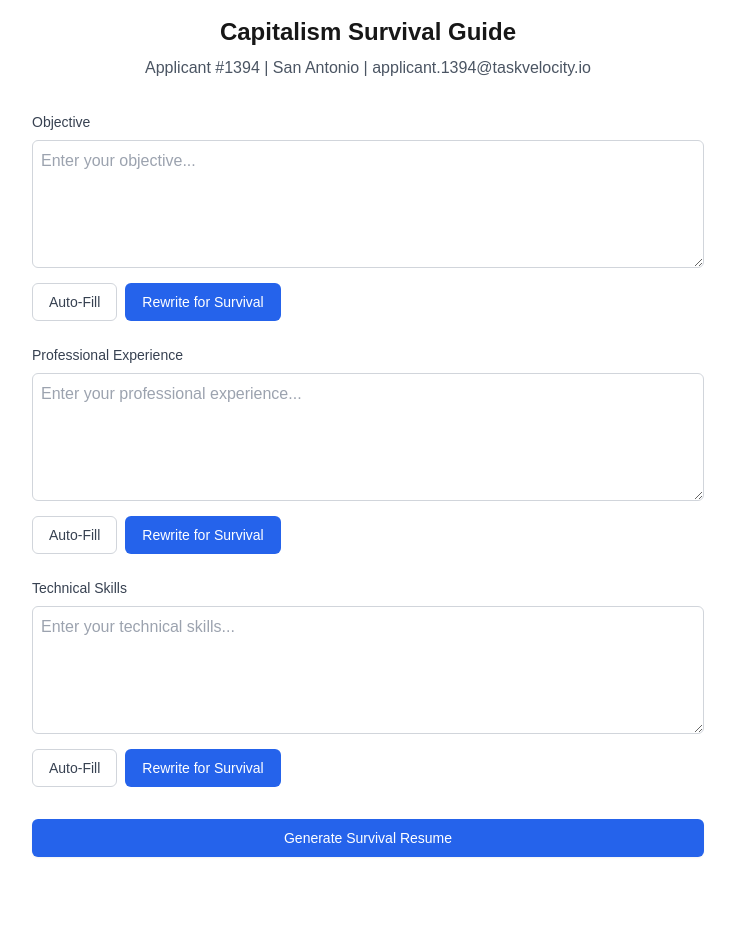
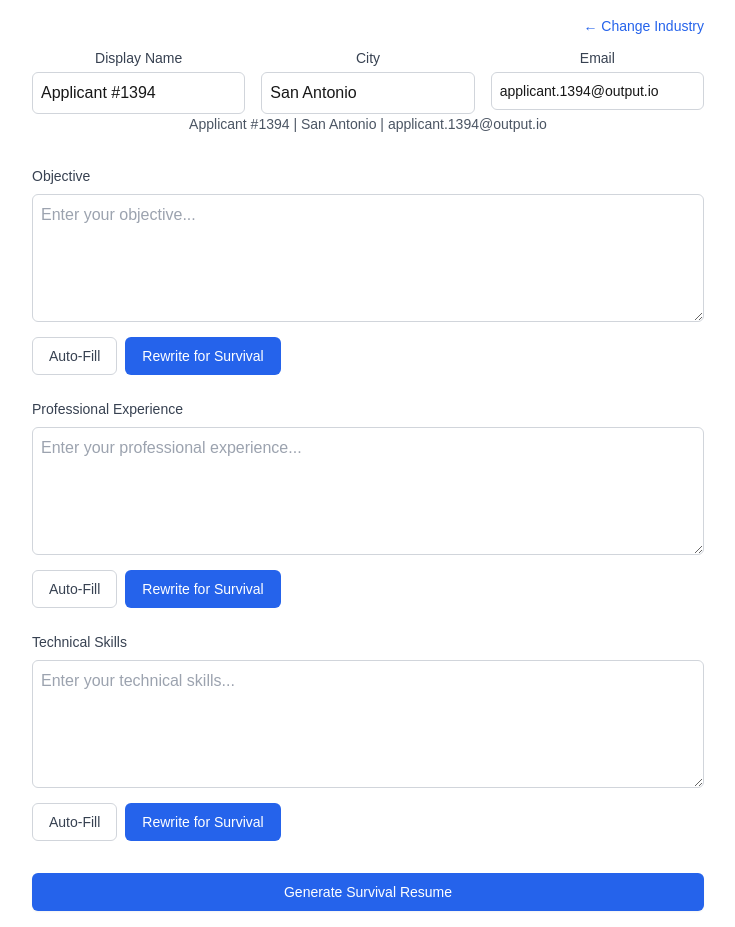
Before and after one commit to aadjones/resume, a Next.js app: page /input in a window 1280 px wide. Shown: the whole page, without its empty margins (272-1007 px from the left). Before the commit the page ends 873 px from the top, so only its background shows below. Built offline with nearby package versions, Linux system fonts and the light colour scheme.

Commit message:
Refine flow by saving data when user presses back from preview page

```diff
--- a/app/input/page.tsx
+++ b/app/input/page.tsx
@@ -13,11 +13,44 @@ export default function InputPage() {
   const industry = searchParams.get('industry') || 'tech'; // Default to tech for testing
 
   const [fields, setFields] = useState<ResumeField[]>([]);
-  const [applicantInfo, setApplicantInfo] = useState<{ applicantNumber: string; city: string; email: string } | null>(null);
+  const [applicantInfo, setApplicantInfo] = useState<{
+    displayName: string;
+    city: string;
+    emailUsername: string;
+    hasEditedDisplayName: boolean;
+  }>({
+    displayName: '',
+    city: '',
+    emailUsername: '',
+    hasEditedDisplayName: false
+  });
+  const [showConfirmDialog, setShowConfirmDialog] = useState(false);
 
   useEffect(() => {
-    setApplicantInfo(generateApplicantHeader());
-  }, []);
+    // Check if we have values in URL parameters
+    const applicantNumber = searchParams.get('applicantNumber');
+    const city = searchParams.get('city');
+    const email = searchParams.get('email');
+
+    if (applicantNumber || city || email) {
+      // If we have URL parameters, use those values
+      setApplicantInfo({
+        displayName: applicantNumber || '',
+        city: city || '',
+        emailUsername: email || '',
+        hasEditedDisplayName: false
+      });
+    } else {
+      // Only generate new values if we don't have URL parameters
+      const generated = generateApplicantHeader();
+      setApplicantInfo({
+        displayName: generated.applicantNumber,
+        city: generated.city,
+        emailUsername: generated.email,
+        hasEditedDisplayName: false
+      });
+    }
+  }, [searchParams]); // Add searchParams to dependency array
 
   useEffect(() => {
     // Set up fields based on industry
@@ -39,14 +72,15 @@ export default function InputPage() {
       ]
     };
 
+    // Initialize fields with values from URL parameters if they exist
     setFields(
       fieldLabels[industry as keyof typeof fieldLabels].map(({ id, label }) => ({
         id,
         label,
-        value: ''
+        value: searchParams.get(id) || ''
       }))
     );
-  }, [industry]);
+  }, [industry, searchParams]);  // Add searchParams to dependency array
 
   const handleFieldChange = (id: string, value: string) => {
     setFields((prev) =>
@@ -88,9 +122,9 @@ export default function InputPage() {
 
     // Add applicant info
     if (applicantInfo) {
-      params.append('applicantNumber', applicantInfo.applicantNumber);
+      params.append('applicantNumber', applicantInfo.displayName);
       params.append('city', applicantInfo.city);
-      params.append('email', applicantInfo.email);
+      params.append('email', applicantInfo.emailUsername);
     }
 
     // Add industry
@@ -100,17 +134,116 @@ export default function InputPage() {
     router.push(`/preview?${params.toString()}`);
   };
 
+  const hasFilledFields = () => {
+    return fields.some(field => field.value.trim() !== '');
+  };
+
+  const handleChangeIndustry = () => {
+    if (hasFilledFields()) {
+      setShowConfirmDialog(true);
+    } else {
+      router.push('/');
+    }
+  };
+
+  const handleConfirmChange = () => {
+    setShowConfirmDialog(false);
+    router.push('/');
+  };
+
+  const handleApplicantInfoChange = (field: keyof typeof applicantInfo, value: string) => {
+    setApplicantInfo(prev => ({
+      ...prev,
+      [field]: value,
+      ...(field === 'displayName' ? { hasEditedDisplayName: true } : {})
+    }));
+  };
+
   return (
     <main className="min-h-screen p-4">
-      <div className="max-w-2xl mx-auto space-y-8">
-        <div className="text-center">
-          <h1 className="text-2xl font-bold">Capitalism Survival Guide</h1>
-          {applicantInfo && (
-            <p className="mt-2 text-gray-600">
-              {applicantInfo.applicantNumber} | {applicantInfo.city} | {applicantInfo.email}
+      <div className="max-w-2xl mx-auto space-y-8 relative">
+        <div className="text-center space-y-4">
+          <div className="flex flex-col">
+            <div className="flex justify-end mb-3">
+              <button
+                onClick={handleChangeIndustry}
+                className="text-sm text-blue-600 hover:underline"
+              >
+                ← Change Industry
+              </button>
+            </div>
+            <div className="grid grid-cols-1 md:grid-cols-3 gap-4">
+              <div>
+                <label htmlFor="displayName" className="block text-sm font-medium text-gray-700 mb-1">
+                  Display Name
+                </label>
+                <input
+                  type="text"
+                  id="displayName"
+                  value={applicantInfo.displayName}
+                  onChange={(e) => handleApplicantInfoChange('displayName', e.target.value)}
+                  className="w-full p-2 border border-gray-300 rounded-md focus:ring-blue-500 focus:border-blue-500"
+                  placeholder="Enter name"
+                />
+              </div>
+              <div>
+                <label htmlFor="city" className="block text-sm font-medium text-gray-700 mb-1">
+                  City
+                </label>
+                <input
+                  type="text"
+                  id="city"
+                  value={applicantInfo.city}
+                  onChange={(e) => handleApplicantInfoChange('city', e.target.value)}
+                  className="w-full p-2 border border-gray-300 rounded-md focus:ring-blue-500 focus:border-blue-500"
+                  placeholder="Enter city"
+                />
+              </div>
+              <div className="md:col-span-1 lg:col-span-1">
+                <label htmlFor="emailUsername" className="block text-sm font-medium text-gray-700 mb-1">
+                  Email
+                </label>
+                <input
+                  type="email"
+                  id="emailUsername"
+                  value={applicantInfo.emailUsername}
+                  onChange={(e) => handleApplicantInfoChange('emailUsername', e.target.value)}
+                  className="w-full p-2 border border-gray-300 rounded-md focus:ring-blue-500 focus:border-blue-500 text-sm"
+                  placeholder="Enter email"
+                  style={{ minWidth: '100%' }}
+                />
+              </div>
+            </div>
+            <p className="text-gray-600 text-sm break-all">
+              {applicantInfo.displayName} | {applicantInfo.city} | {applicantInfo.emailUsername}
             </p>
-          )}
+          </div>
         </div>
+
+        {showConfirmDialog && (
+          <div className="fixed inset-0 bg-black bg-opacity-50 flex items-center justify-center p-4">
+            <div className="bg-white rounded-lg p-6 max-w-sm w-full">
+              <h3 className="text-lg font-medium mb-4">Change Industry?</h3>
+              <p className="text-gray-600 mb-6">
+                You have entered some information. Changing industries will reset all fields.
+              </p>
+              <div className="flex justify-end gap-4">
+                <button
+                  onClick={() => setShowConfirmDialog(false)}
+                  className="px-4 py-2 text-sm font-medium text-gray-700 bg-white border border-gray-300 rounded-md hover:bg-gray-50"
+                >
+                  Cancel
+                </button>
+                <button
+                  onClick={handleConfirmChange}
+                  className="px-4 py-2 text-sm font-medium text-white bg-blue-600 border border-transparent rounded-md hover:bg-blue-700"
+                >
+                  Change Industry
+                </button>
+              </div>
+            </div>
+          </div>
+        )}
 
         <div className="space-y-6">
           {fields.map((field) => (
--- a/app/preview/page.tsx
+++ b/app/preview/page.tsx
@@ -37,16 +37,18 @@ export default function PreviewPage() {
   };
 
   const handleBack = () => {
-    router.back();
+    // Create a new URLSearchParams with all current parameters
+    const params = new URLSearchParams();
+    // Copy all parameters from the current URL
+    searchParams.forEach((value, key) => {
+      params.append(key, value);
+    });
+    router.push(`/input?${params.toString()}`);
   };
 
   return (
     <main className="min-h-screen p-4">
       <div className="max-w-2xl mx-auto space-y-8">
-        <div className="text-center">
-          <h1 className="text-2xl font-bold">Capitalism Survival Guide</h1>
-        </div>
-
         <div id="resume-content" className="bg-white p-8 rounded-lg shadow-sm space-y-6">
           <div className="text-center">
             <p className="text-gray-600">
--- a/lib/generateApplicantHeader.ts
+++ b/lib/generateApplicantHeader.ts
@@ -28,21 +28,16 @@ const cities = [
 ];
 
 const domains = [
-    'adaptiveoutput.io',
-    'resilienceworks.io',
-    'agilelabor.io',
-    'deliverableforce.com',
-    'grindpath.io',
-    'pivotlabor.com',
-    'complianceflow.io',
-    'elasticvalue.io',
-    'burnoutsolutions.com',
-    'optimetrics.io',
-    'taskvelocity.io',
-    'survivalmetrics.com',
-    'workstreamtactics.com',
-    'outputdynamics.io',
-    'resourcestretch.io'
+    'agile.io',
+    'pivot.io',
+    'grind.io',
+    'flow.io',
+    'value.io',
+    'task.io',
+    'work.io',
+    'output.io',
+    'labor.io',
+    'adapt.io'
   ];
 
 
```
Also changed, not shown: 1 other file (tests, documents, lock files or other folders).
